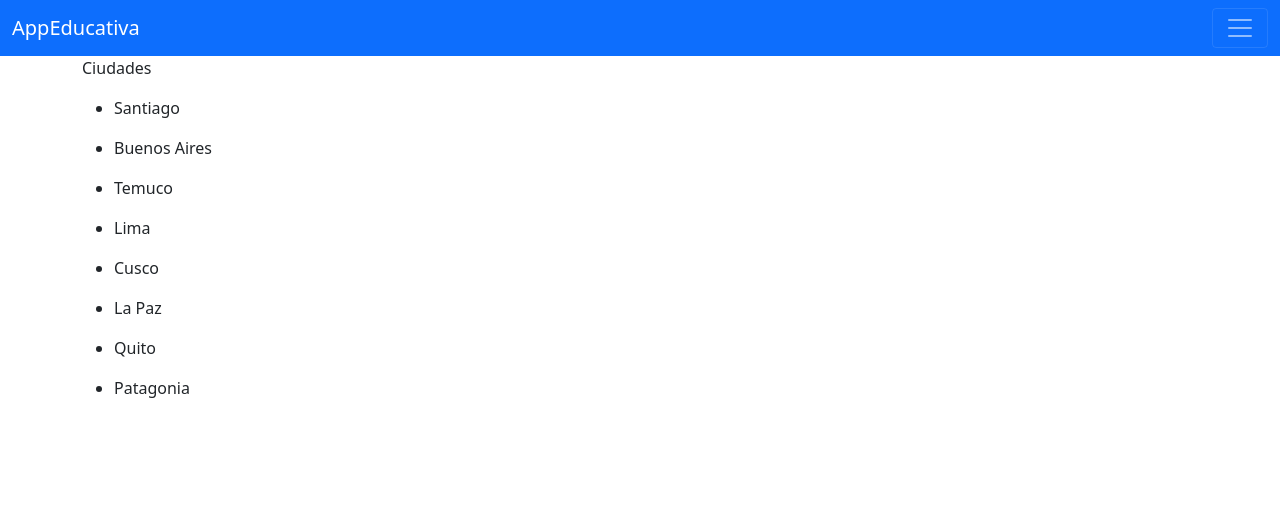
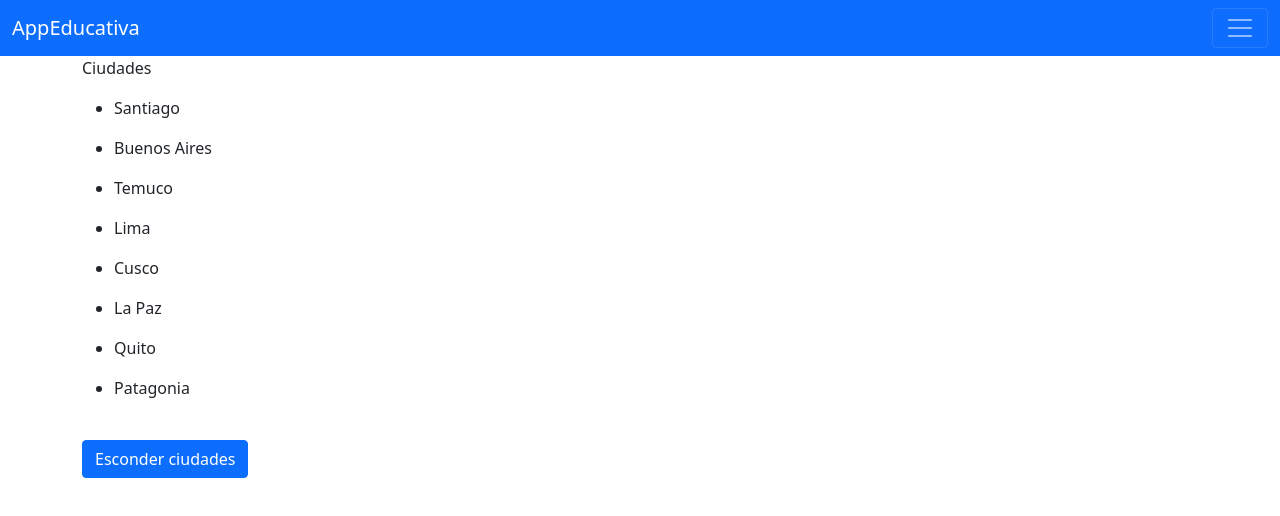
Before and after one commit to cbustamante777duoc/appEducativaAngular, an Angular app: page /main in a window 1280 px wide. Shown: the top 516 px of the page. Built offline with nearby package versions, Linux system fonts and the light colour scheme.

Commit message:
uso de ngif en main.component

```diff
--- a/src/app/componentes/main/main.component.html
+++ b/src/app/componentes/main/main.component.html
@@ -1,6 +1,14 @@
-<div class="container">
+<!--Si es true muestra las ciudades-->
+<div *ngIf="showCiudad" class="container">
   <p>Ciudades</p>
   <ul *ngFor="let item of ciudades">
     <li>{{item|titlecase}}</li>
   </ul>
 </div>
+
+<br>
+
+<div class="container">
+  <button class="btn btn-primary" (click)="mostrar()" *ngIf="showCiudad">Esconder ciudades</button>
+  <button class="btn btn-primary" (click)="mostrar()" *ngIf="!showCiudad">Mostrar ciudades</button>
+</div>
--- a/src/app/componentes/main/main.component.ts
+++ b/src/app/componentes/main/main.component.ts
@@ -8,10 +8,16 @@ import { Component, OnInit } from '@angular/core';
 export class MainComponent implements OnInit {
 
   ciudades:string[] = ['santiago','buenos aires','temuco','lima','cusco','la paz','quito','patagonia'];
+  showCiudad:boolean = true;
+
 
   constructor() { }
 
   ngOnInit(): void {
   }
 
+  mostrar(){
+    this.showCiudad = !this.showCiudad;
+  }
+
 }
```
